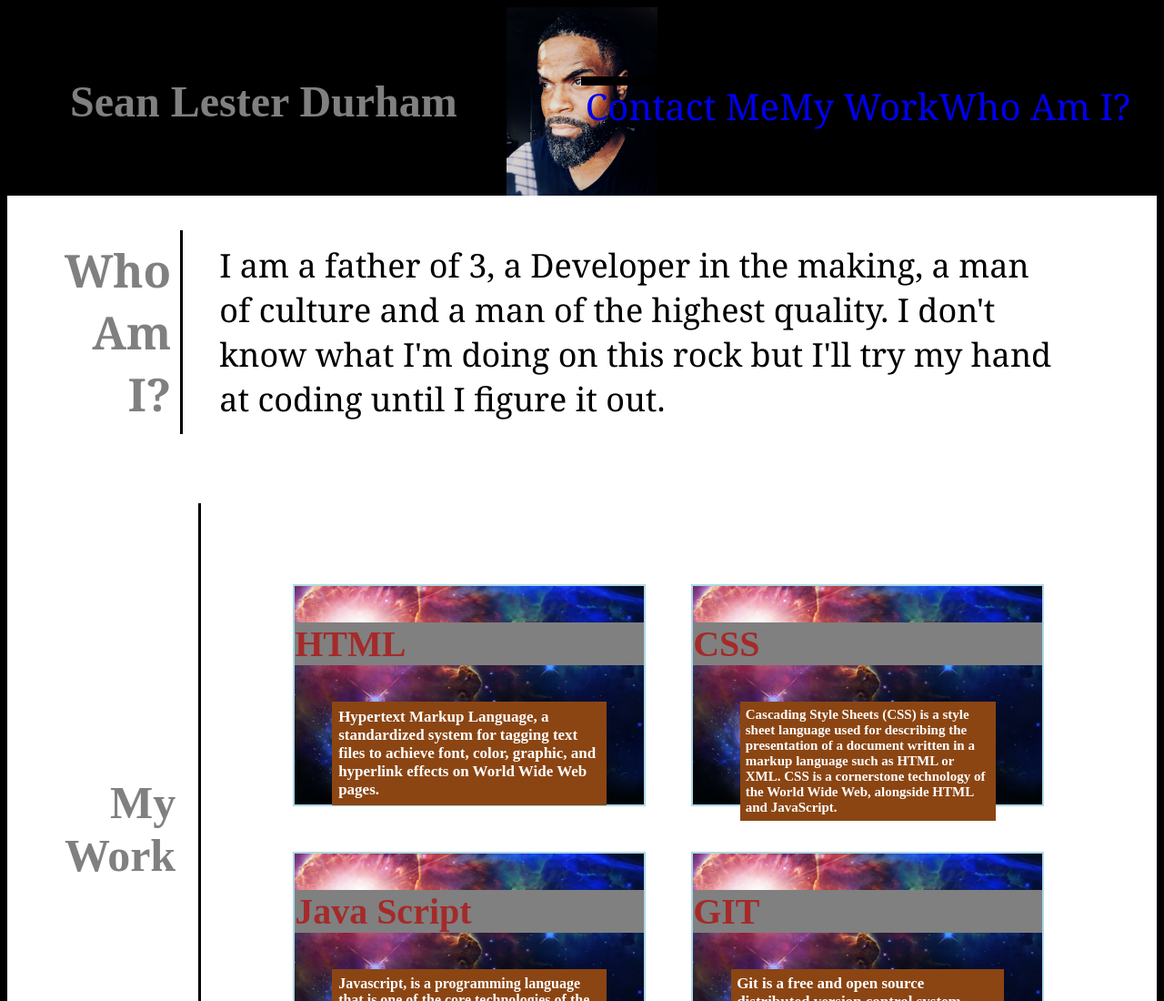
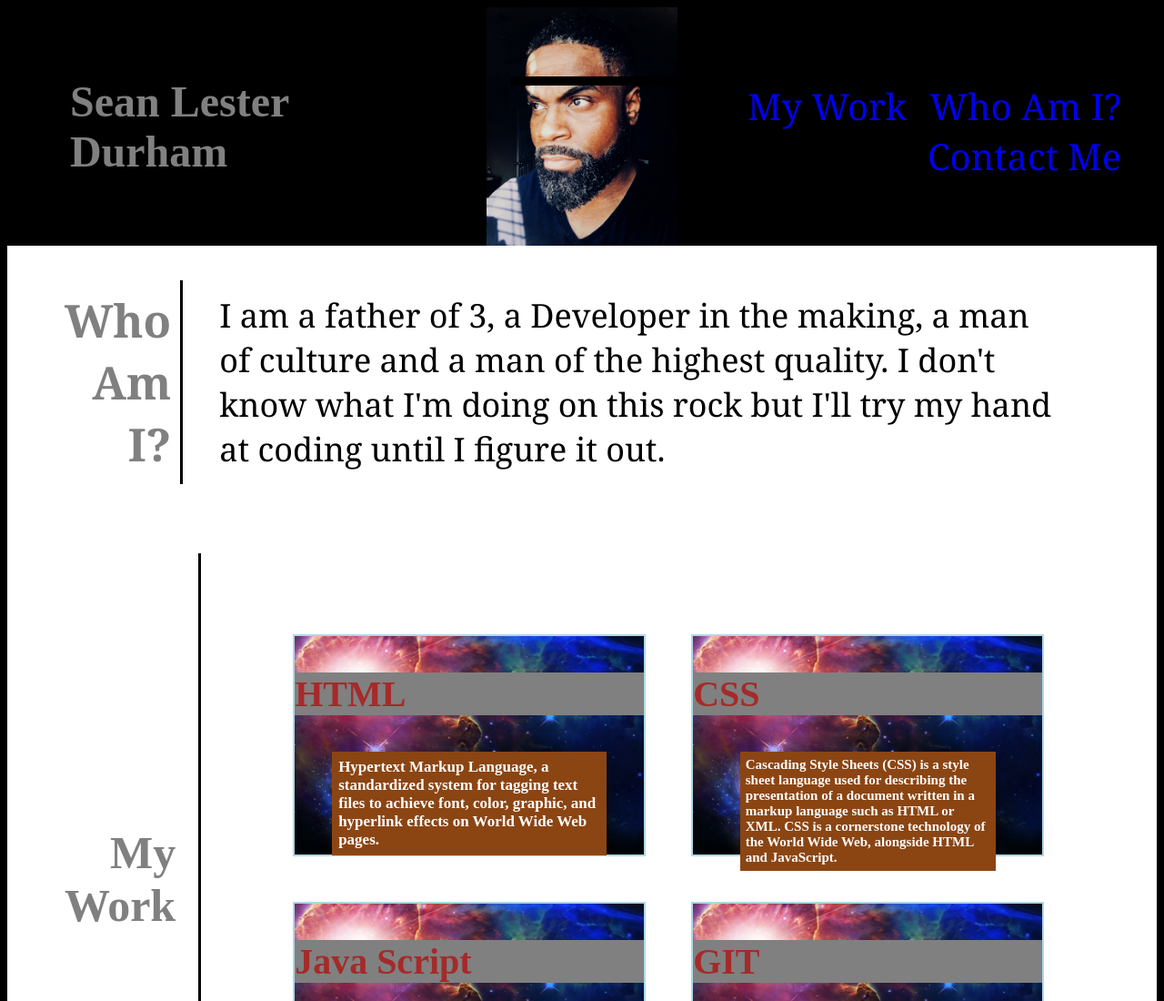
Before and after one commit to seanlthecoder/ThePortfolioOfAKing, a plain HTML site: page index.html in a window 1280 px wide. Shown: the top 1100 px of the page at 91% size. Drawn offline with Linux system fonts and the light colour scheme.

Commit message:
updated nav bar

```diff
--- a/assets/style.css
+++ b/assets/style.css
@@ -174,7 +174,9 @@
 
 }
 
-
+.thatsme {
+  margin-left: 25px;
+}
 
 
 .background header nav ul {
@@ -202,9 +204,16 @@
 nav {
   font-family: Georgia, 'Times New Roman', Times, serif;
   font-size: 50px;
+  margin: 0px 10px;
+
 
 
 }
+
+
+
+
+
 li {
   float: right;
 
@@ -218,6 +227,7 @@
   padding: 10px;
   text-decoration: none;
   font-size: 20px;
+  margin: 0px 20px;
 
 
 }
--- a/index.html
+++ b/index.html
@@ -17,9 +17,10 @@
         <nav>
 
             <ul>
-              <li><a href="#whoami">Who Am I?</a></li>
-              <li><a href="#mywork">My Work</a></li>
-              <li><a href="#contactme">Contact Me</a></li>
+
+              <li class="thatsme"><a href="#whoami">Who Am I?</a></li>
+              <li class="thatsme"><a href="#mywork">My Work</a></li>
+              <li class="thatsme"><a href="#contactme">Contact Me</a></li>
           </ul>
         </nav>
 
```
